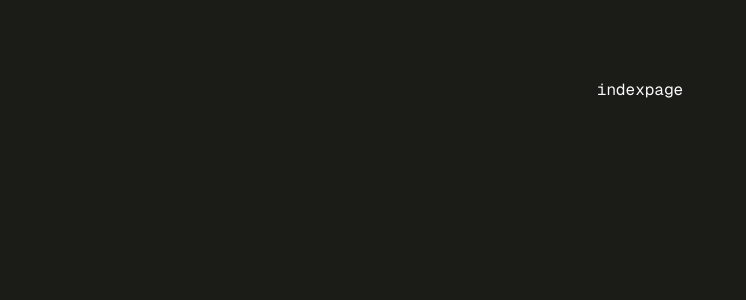
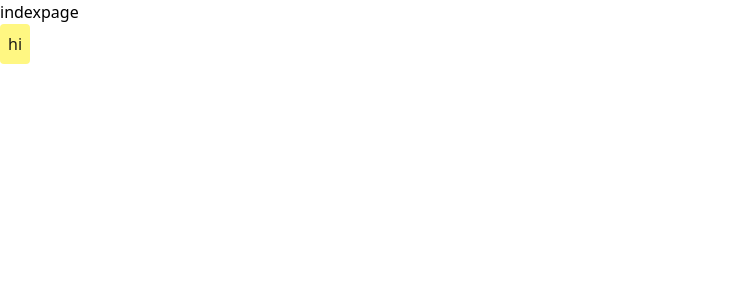
Before and after one commit to 9ITHON/6-Thinkeep-FE, a Next.js app: page / in a window 1280 px wide. Shown: the top 300 px of the page, without its empty margins (0-746 px from the left). Built offline with nearby package versions, Linux system fonts and the light colour scheme.

Commit message:
tailwind color theme 전역 적용

```diff
--- a/src/components/UI/Button.tsx
+++ b/src/components/UI/Button.tsx
@@ -3,19 +3,13 @@ import React from "react";
 export interface ButtonProps {
     text: string;
     onClick?: () => void;
-    /*size: "small" | "medium" | "large";*/
+    className: string | "";
 }
 
-export const Button = ({ text, onClick/*, size*/ }: ButtonProps) => {
-    /*
-    const sizeClasses = {
-        small: "text-xs px-2 py-1",
-        medium: "text-sm px-3 py-2",
-        large: "text-lg px-4 py-3",
-    }; 디자이너 님이랑 이야기하고 size 규격 정해서 사용해볼게여
-    */
+export const Button = ({ text, onClick, className }: ButtonProps) => {
+
     return (
-        <button onClick={onClick} className="p-2 text-white bg-blue-500 rounded">
+        <button onClick={onClick} className={className}>
             {text}
         </button>
     );
--- a/src/pages/index.tsx
+++ b/src/pages/index.tsx
@@ -1,21 +1,10 @@
-import { Geist, Geist_Mono } from "next/font/google";
-
-const geistSans = Geist({
-  variable: "--font-geist-sans",
-  subsets: ["latin"],
-});
-
-const geistMono = Geist_Mono({
-  variable: "--font-geist-mono",
-  subsets: ["latin"],
-});
+import Button from "@/components/UI/Button";
 
 const Main = () => {
   return (
-    <div
-      className={`${geistSans.className} ${geistMono.className} grid grid-rows-[20px_1fr_20px] items-center justify-items-center min-h-screen p-8 pb-20 gap-16 sm:p-20 font-[family-name:var(--font-geist-sans)]`}
-    >
+    <div>
       <p>indexpage</p>
+      <Button text="hi" className="p-2 rounded text-background bg-primary" />
     </div>
   );
 }
--- a/src/styles/globals.css
+++ b/src/styles/globals.css
@@ -1,6 +1,6 @@
 @import "tailwindcss";
 
-:root {
+@theme {
   --color-primary: #fff782;
   --color-background: #1b1b17;
   --color-black: #090909;
@@ -33,7 +33,7 @@
   --font-family: "Pretendard", sans-serif;
 }
 
-.h1 {
+/* .h1 {
   font-family: var(--font-family);
   font-size: var(--font-h1);
   font-weight: 600;
@@ -125,4 +125,4 @@ body {
     background-color: var(--color-black);
     color: var(--color-white);
   }
-}
+} */
--- /dev/null
+++ b/src/utils/color/getBackGroundColor.ts
@@ -0,0 +1,19 @@
+export const getBackGroundColor = (color: string) => {
+  const colorMap: Record<string, string> = {
+    primary: "bg-primary",
+    background: "bg-background",
+    black: "bg-black",
+    white: "bg-white",
+    gray1: "bg-gray1",
+    gray2: "bg-gray2",
+    gray3: "bg-gray3",
+    blue: "bg-blue",
+    red: "bg-red",
+    popup: "bg-popup-bg",
+  };
+
+  return colorMap[color] ?? "";
+}
+
+
+export default getBackGroundColor;
--- /dev/null
+++ b/src/utils/color/getTextColor.ts
@@ -0,0 +1,19 @@
+export const getTextColor = (color: string) => {
+  const colorMap: Record<string, string> = {
+    primary: "text-primary",
+    background: "text-background",
+    black: "text-black",
+    white: "text-white",
+    gray1: "text-gray1",
+    gray2: "text-gray2",
+    gray3: "text-gray3",
+    blue: "text-blue",
+    red: "text-red",
+    popup: "text-popup-bg",
+  };
+
+  return colorMap[color] ?? "";
+}
+
+
+export default getTextColor;
```
